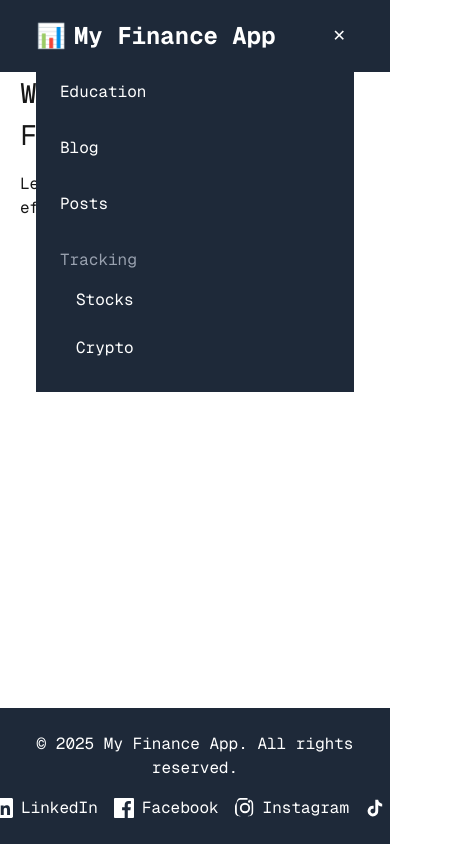
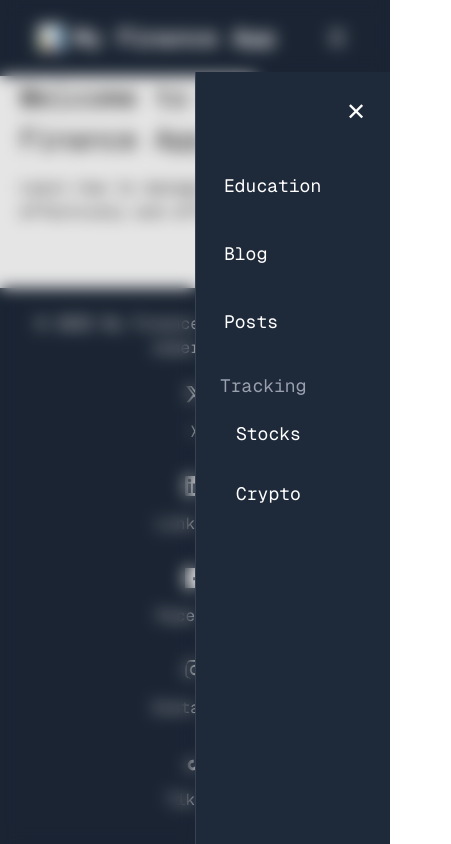
Before and after one commit to FraneCaleta/finance-education, a Next.js app: page / in a window 390 px wide. Both pictures are taken after a click on the button "Open menu". Shown: the whole page, 451 px wide, since content can reach past the window. Built offline with nearby package versions, Linux system fonts and the light colour scheme.

Commit message:
make it mobile responsive

```diff
--- a/src/app/globals.css
+++ b/src/app/globals.css
@@ -23,6 +23,10 @@
 @media (max-width: 768px) {
   body.menu-open {
     overflow: hidden;
+  }
+
+  .container {
+    padding: 0 1rem;
   }
 }
 
@@ -52,3 +56,15 @@ body {
     line-height: 1.5;
   }
 }
+
+/* Ensure footer content stays within bounds */
+@media (max-width: 640px) {
+  footer .flex {
+    flex-direction: column;
+    align-items: center;
+    gap: 1rem;
+  }
+}
+
+/* No changes needed here for the blur, as Tailwind's backdrop-blur-sm and bg-black/10 handle it.
+   Just ensure you don't have any CSS that would override the overlay's backdrop-blur or z-index. */
--- a/src/app/layout.tsx
+++ b/src/app/layout.tsx
@@ -1,6 +1,7 @@
 import "./globals.css";
 import { ReactNode } from "react";
 import { Geist, Geist_Mono } from "next/font/google";
+import ClientBoundary from "@/components/ClientBoundary";
 import Navigation from "@/components/Navigation";
 
 const geistSans = Geist({
@@ -19,7 +20,9 @@ export default function RootLayout({ children }: { children: ReactNode }) {
       >
         <header className="bg-gray-800 text-white p-4">
           <div className="container mx-auto px-4 md:px-0">
-            <Navigation />
+            <ClientBoundary>
+              <Navigation />
+            </ClientBoundary>
           </div>
         </header>
         <main className="flex-grow">
@@ -28,10 +31,10 @@ export default function RootLayout({ children }: { children: ReactNode }) {
         <footer className="bg-gray-800 text-white py-6">
           <div className="container mx-auto px-4 md:px-0 text-center">
             <p>© 2025 My Finance App. All rights reserved.</p>
-            <div className="flex justify-center space-x-4 mt-4">
+            <div className="flex flex-wrap justify-center items-center gap-4 mt-4">
               <a
                 href="#"
-                className="hover:underline flex items-center space-x-2"
+                className="hover:bg-gray-700 flex items-center gap-2 p-2 rounded transition-colors"
                 aria-label="Follow us on X"
               >
                 <svg
@@ -46,7 +49,7 @@ export default function RootLayout({ children }: { children: ReactNode }) {
               </a>
               <a
                 href="#"
-                className="hover:underline flex items-center space-x-2"
+                className="hover:bg-gray-700 flex items-center gap-2 p-2 rounded transition-colors"
                 aria-label="Follow us on LinkedIn"
               >
                 <svg
@@ -61,7 +64,7 @@ export default function RootLayout({ children }: { children: ReactNode }) {
               </a>
               <a
                 href="#"
-                className="hover:underline flex items-center space-x-2"
+                className="hover:bg-gray-700 flex items-center gap-2 p-2 rounded transition-colors"
                 aria-label="Follow us on Facebook"
               >
                 <svg
@@ -76,7 +79,7 @@ export default function RootLayout({ children }: { children: ReactNode }) {
               </a>
               <a
                 href="#"
-                className="hover:underline flex items-center space-x-2"
+                className="hover:bg-gray-700 flex items-center gap-2 p-2 rounded transition-colors"
                 aria-label="Follow us on Instagram"
               >
                 <svg
@@ -91,7 +94,7 @@ export default function RootLayout({ children }: { children: ReactNode }) {
               </a>
               <a
                 href="#"
-                className="hover:underline flex items-center space-x-2"
+                className="hover:bg-gray-700 flex items-center gap-2 p-2 rounded transition-colors"
                 aria-label="Follow us on TikTok"
               >
                 <svg
--- a/src/app/posts/page.tsx
+++ b/src/app/posts/page.tsx
@@ -1,4 +1,4 @@
-import { PostCard } from "@/components/PostCard";
+import PostCard from "../../components/PostCard";
 
 interface Post {
   id: string;
--- /dev/null
+++ b/src/components/ClientBoundary.tsx
@@ -0,0 +1,7 @@
+"use client";
+
+import { ReactNode } from "react";
+
+export default function ClientBoundary({ children }: { children: ReactNode }) {
+  return <>{children}</>;
+}
--- a/src/components/Navigation.tsx
+++ b/src/components/Navigation.tsx
@@ -12,12 +12,14 @@ export default function Navigation() {
         <a href="/" className="text-2xl font-bold flex items-center gap-2">
           <span>📊</span> My Finance App
         </a>
+        {/* Always render the burger button, just hide on desktop */}
         <button
-          className="md:hidden p-2 hover:bg-gray-700 rounded"
-          onClick={() => setMenuOpen(!menuOpen)}
-          aria-label="Toggle menu"
+          className="block md:hidden p-2 hover:bg-gray-700 rounded text-xl"
+          onClick={() => setMenuOpen(true)}
+          aria-label="Open menu"
+          type="button"
         >
-          {menuOpen ? "✕" : "☰"}
+          ☰
         </button>
         <nav className="hidden md:flex gap-6 text-lg items-center">
           <a href="/education" className="hover:underline">
@@ -35,28 +37,40 @@ export default function Navigation() {
 
       {/* Mobile menu */}
       {menuOpen && (
-        <div className="md:hidden absolute top-full left-0 right-0 bg-gray-800 p-4">
+        <div className="md:hidden fixed top-[72px] right-0 w-[50vw] max-w-xs h-[calc(100vh-72px)] bg-gray-800 p-4 z-50 border-l border-gray-700">
           <div className="flex flex-col gap-4">
-            <a href="/education" className="hover:bg-gray-700 p-2 rounded">
+            {/* Close icon inside the menu for accessibility */}
+            <button
+              className="self-end mb-2 p-2 rounded hover:bg-gray-700 text-2xl"
+              onClick={() => setMenuOpen(false)}
+              aria-label="Close menu"
+              type="button"
+            >
+              ✕
+            </button>
+            <a
+              href="/education"
+              className="hover:bg-gray-700 p-3 rounded text-lg"
+            >
               Education
             </a>
-            <a href="/blog" className="hover:bg-gray-700 p-2 rounded">
+            <a href="/blog" className="hover:bg-gray-700 p-3 rounded text-lg">
               Blog
             </a>
-            <a href="/posts" className="hover:bg-gray-700 p-2 rounded">
+            <a href="/posts" className="hover:bg-gray-700 p-3 rounded text-lg">
               Posts
             </a>
             <div className="p-2">
-              <span className="text-gray-400">Tracking</span>
+              <span className="text-gray-400 text-lg">Tracking</span>
               <a
                 href="/tracking/stocks"
-                className="block hover:bg-gray-700 p-2 rounded mt-2 pl-4"
+                className="block hover:bg-gray-700 p-3 rounded mt-2 pl-4 text-lg"
               >
                 Stocks
               </a>
               <a
                 href="/tracking/crypto"
-                className="block hover:bg-gray-700 p-2 rounded mt-2 pl-4"
+                className="block hover:bg-gray-700 p-3 rounded mt-2 pl-4 text-lg"
               >
                 Crypto
               </a>
@@ -64,6 +78,14 @@ export default function Navigation() {
           </div>
         </div>
       )}
+
+      {/* Overlay */}
+      {menuOpen && (
+        <div
+          className="md:hidden fixed inset-0 z-40 backdrop-blur-sm bg-black/10"
+          onClick={() => setMenuOpen(false)}
+        />
+      )}
     </div>
   );
 }
--- a/src/components/PostCard.tsx
+++ b/src/components/PostCard.tsx
@@ -6,7 +6,7 @@ interface Post {
   date: string;
 }
 
-export function PostCard({ post }: { post: Post }) {
+export default function PostCard({ post }: { post: Post }) {
   return (
     <article className="p-6 bg-gray-800 rounded-lg shadow-sm hover:shadow-md transition-shadow border border-gray-700">
       <h2 className="text-xl font-semibold mb-2 text-white">{post.title}</h2>
```
